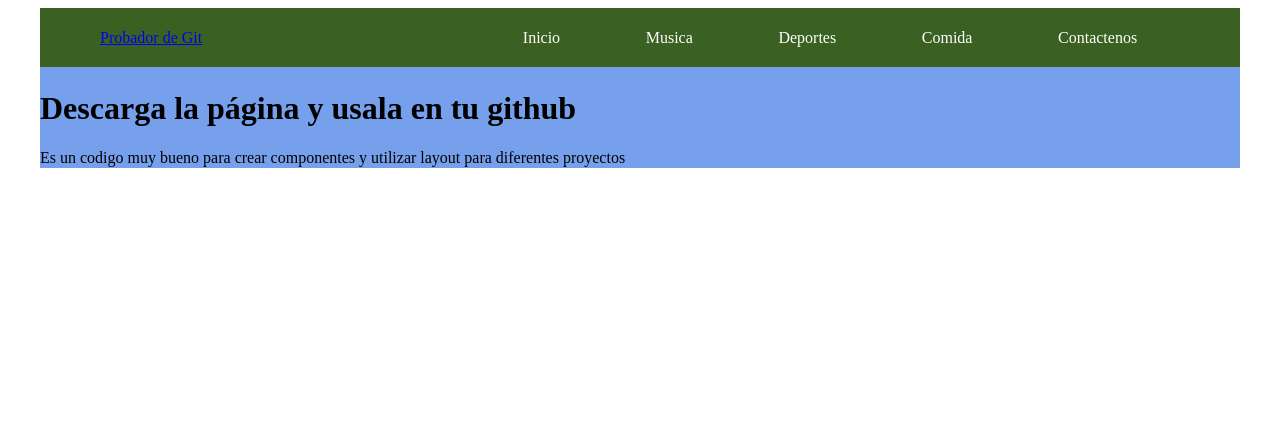
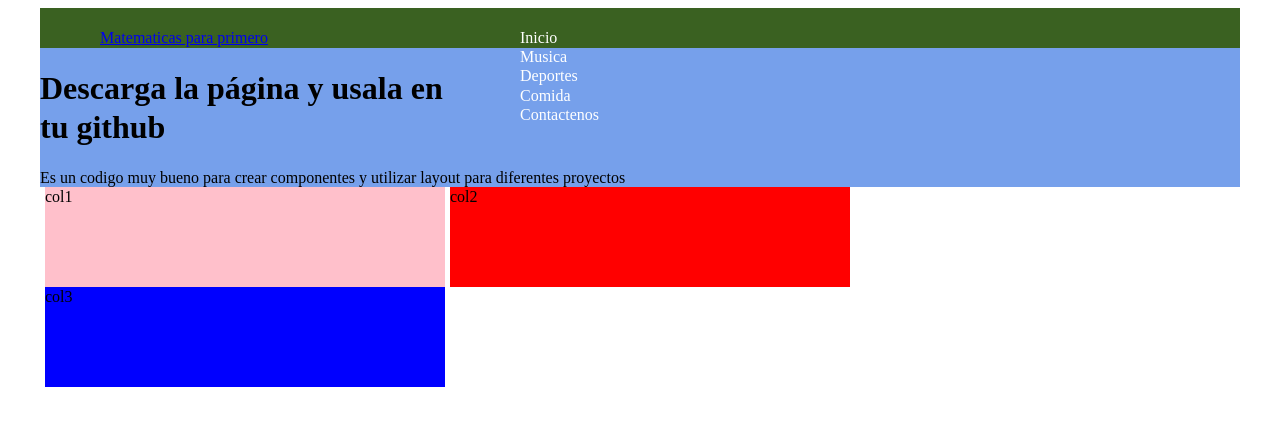
Before and after one commit to kevin-guerrero808/prueba-git, a website: page html/index.html in a window 1280 px wide. Drawn offline with Linux system fonts and the light colour scheme.

Commit message:
cambien el titulo

```diff
--- a/assets/sass/style.scss
+++ b/assets/sass/style.scss
@@ -7,6 +7,9 @@ $background-menu-hover: lighten($background-menu,10);
 *{
   line-height: 1.2;
 }
+p{
+	margin: 0px;
+}
 .container-margen{
   max-width: 1200px;
   margin: 0 auto;
@@ -15,11 +18,6 @@ $background-menu-hover: lighten($background-menu,10);
 .navbar-margen{
 	padding: 20px 60px;
 	background-color: $background-menu;
-	&:after{
-		content: "";
-		display: block;
-		clear: both;
-	}
 }
 .titulo{
 	float: left;
@@ -33,7 +31,6 @@ $background-menu-hover: lighten($background-menu,10);
 .nav-ul{
 	margin: 0px;
 	padding: 0px;
-	display: flex;
 	list-style: 0px;
 	justify-content: space-around;
 	list-style: none;
@@ -47,3 +44,21 @@ $background-menu-hover: lighten($background-menu,10);
 		background-color: $background-menu-hover;
 	}
 }
+.section-total{
+	.col{
+		width: 33.333%;
+		height: 100px;
+		float: left;
+		margin-left: 5px;
+		box-size: border-box;
+	}
+	.col:nth-child(1){
+		background: pink;
+	}
+	.col:nth-child(2){
+		background: red;
+	}
+	.col:nth-child(3){
+		background: blue;
+	}
+}
--- a/html/index.html
+++ b/html/index.html
@@ -17,7 +17,7 @@
                   <div class="navbar-margen">
                     <div class="titulo">
                       <div class="titulo-margen">
-                        <a href="#">Probador de Git</a>
+                        <a href="#">Matematicas para primero</a>
                       </div>
                     </div>
                     <div class="nav">
@@ -46,6 +46,13 @@
               </div>
             </div>
           </header>
+          <section class="section-total">
+            <div class="section-margen">
+              <div class="col">col1</div>
+              <div class="col">col2</div>
+              <div class="col">col3</div>
+            </div>
+          </section>
         </div>
       </div>
     </div>
```
Also changed, not shown: assets/css/style.css.
